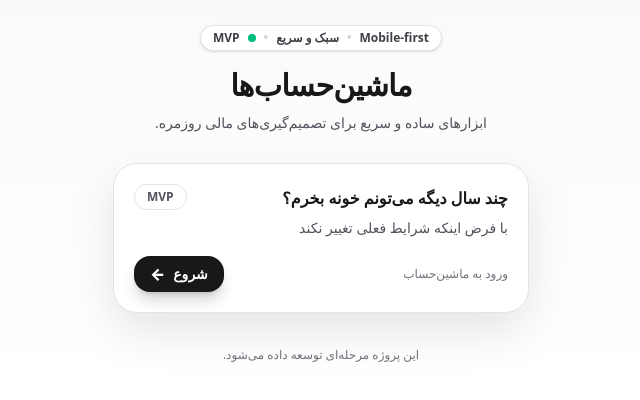
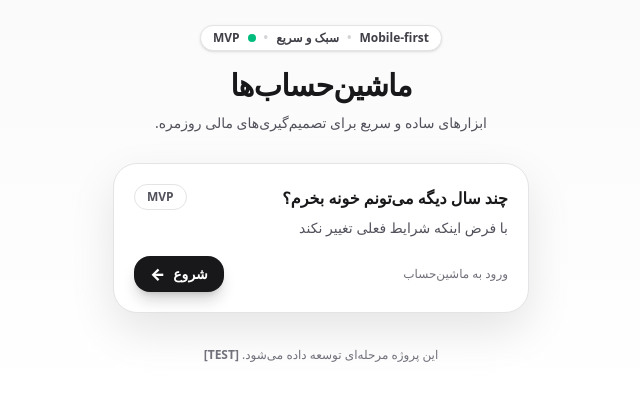
Before and after one commit to faran1989/calculator, a Next.js app: page / in a window 1280 px wide. Shown: the top 400 px of the page, without its empty margins (319-959 px from the left). Built offline with nearby package versions, Linux system fonts and the light colour scheme.

Commit message:
Update page.tsx

```diff
--- a/app/page.tsx
+++ b/app/page.tsx
@@ -41,8 +41,9 @@ export default function HomePage() {
 
         {/* Footer note */}
         <p className="mt-8 text-center text-xs text-zinc-500 leading-5">
-          این پروژه مرحله‌ای توسعه داده می‌شود.
-        </p>
+  این پروژه مرحله‌ای توسعه داده می‌شود. <span className="font-bold">[TEST]</span>
+</p>
+
       </div>
     </main>
   );
```
